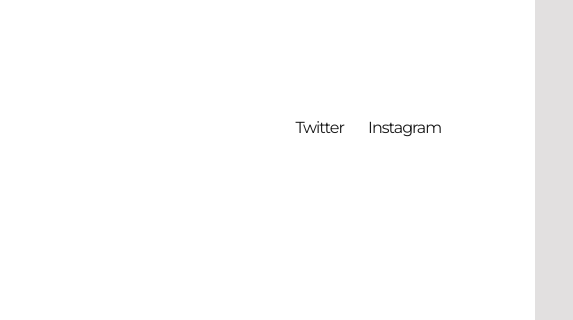
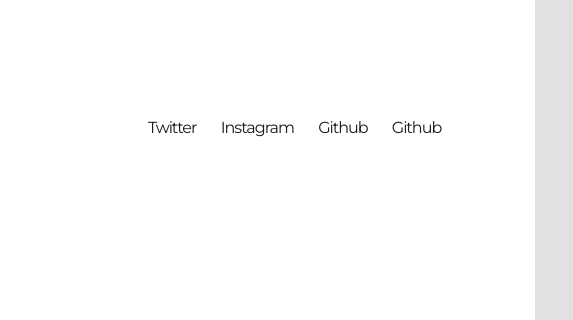
Before and after one commit to sxmple/letsgohamilton, a plain HTML site: page index.html in a window 1280 px wide. Shown: the part 1303-1623 px from the top of the page, 707-1280 px from the left. Drawn offline with Linux system fonts and the light colour scheme.

Commit message:
added github link owo
dank

```diff
--- a/index.html
+++ b/index.html
@@ -145,6 +145,8 @@
                         <li class="right-footer-contnet">
                             <a href="https://twitter.com/sxmurai/">Twitter</a>
                             <a href="https://www.instagram.com/sxmxs/">Instagram</a>
+                            <a href="https://www.github.com/sxmple">Github</a>
+                            <a href="https://www.github.com/sxmple">Github</a>
                         </li>
                         <li class="left-footer-content mobile">
 
```
Also changed, not shown: about.html (+1 -0 lines), contact.html (+1 -0 lines), portfolio.html (+1 -3 lines).
